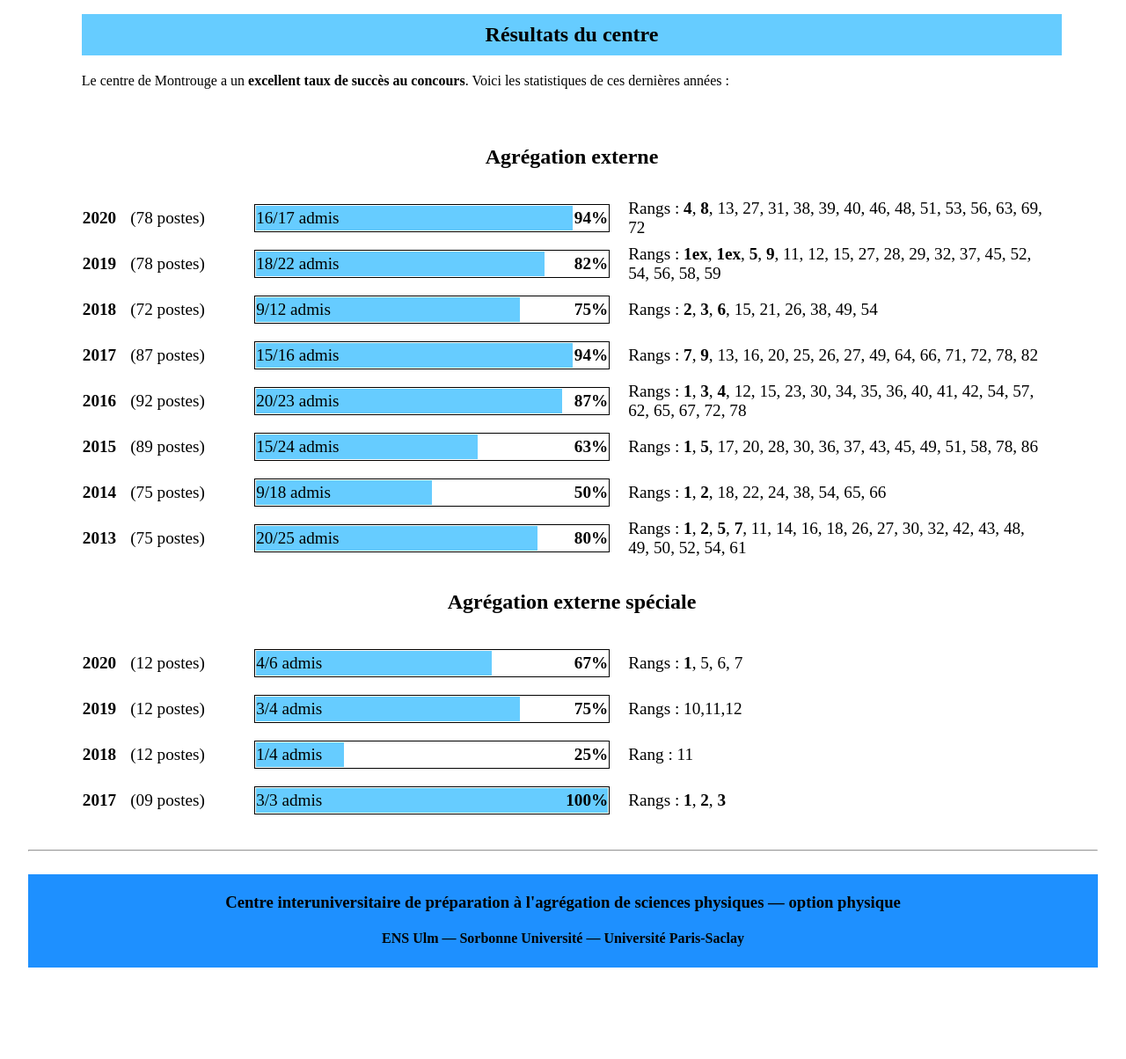
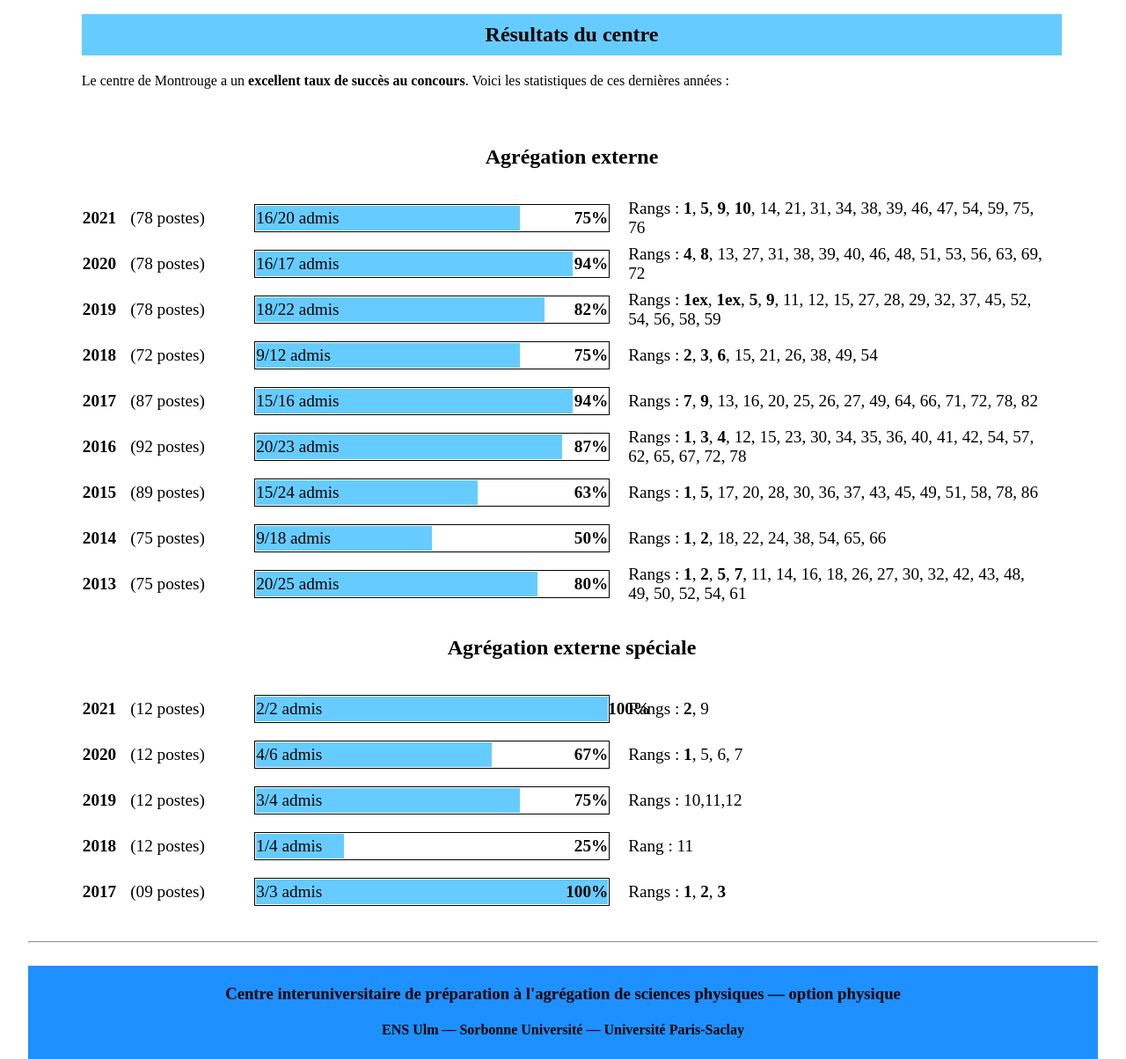
Before and after one commit to araoux/django-agreg, a Django app: template templates/index.html in a window 1280 px wide. Shown: the part 999-2203 px from the top of the page at 88% size. Before the commit the page ends 2099 px from the top, so only its background shows below. Run offline with Django 3.2, Linux system fonts and the light colour scheme; the template is opened without the code that fills it, so the values that code supplies are empty.

Commit message:
MaJ résultats 2021

```diff
--- a/static/style2.css
+++ b/static/style2.css
@@ -345,6 +345,8 @@ input:active
   text-align:right;
   padding:3px 0px 3px 0px;
 }
+#histo_g_2021{width:75%;}
+#histo_g_2021_spe{width:100%;}
 #histo_g_2020{width:90%;}
 #histo_g_2020_spe{width:67%;}
 #histo_g_2019{width:82%;}
@@ -358,6 +360,8 @@ input:active
 #histo_g_2014{width:50%;}
 #histo_g_2013{width:80%;}
 
+#histo_d_2021{width:25%;}
+#histo_d_2021_spe{width:0%;}
 #histo_d_2020{width:10%;}
 #histo_d_2020_spe{width:33%}
 #histo_d_2019{width:18%;}
--- a/templates/index.html
+++ b/templates/index.html
@@ -50,6 +50,12 @@ Les agrégés ayant vocation à enseigner jusqu'à un niveau L2/L3, les candidat
 <h2>Agrégation externe</h2>
 
 <table id='resultats'>
+  <tr>
+    <td><strong>2021</strong></td>
+    <td class='postes'> (78 postes)</td>
+    <td class='histo'><span class='histo_gauche' id='histo_g_2021'>16/20 admis</span><span class='histo_droite' id='histo_d_2021'><strong>75%</strong></span></td>
+    <td class='rangs'>Rangs : <strong>1</strong>, <strong>5</strong>, <strong>9</strong>, <strong>10</strong>, 14, 21, 31, 34, 38, 39, 46, 47, 54, 59, 75, 76</td>
+  </tr>
   <tr>
     <td><strong>2020</strong></td>
     <td class='postes'> (78 postes)</td>
@@ -112,12 +118,17 @@ Les agrégés ayant vocation à enseigner jusqu'à un niveau L2/L3, les candidat
 
 <table id='resultats_voie_specifique'>
   <tr>
+    <td><strong>2021</strong></td>
+    <td class='postes'> (12 postes)</td>
+    <td class='histo'><span class='histo_gauche' id='histo_g_2021_spe'>2/2 admis</span><span class='histo_droite' id='histo_d_2021_spe'><strong>100%</strong></span></td>
+    <td class='rangs'>Rangs : <strong>2</strong>, 9</td>
+  </tr>
+  <tr>
     <td><strong>2020</strong></td>
     <td class='postes'> (12 postes)</td>
     <td class='histo'><span class='histo_gauche' id='histo_g_2020_spe'>4/6 admis</span><span class='histo_droite' id='histo_d_2020_spe'><strong>67%</strong></span></td>
     <td class='rangs'>Rangs : <strong>1</strong>, 5, 6, 7</td>
   </tr>
-
   <tr>
     <td><strong>2019</strong></td>
     <td class='postes'> (12 postes)</td>
```
